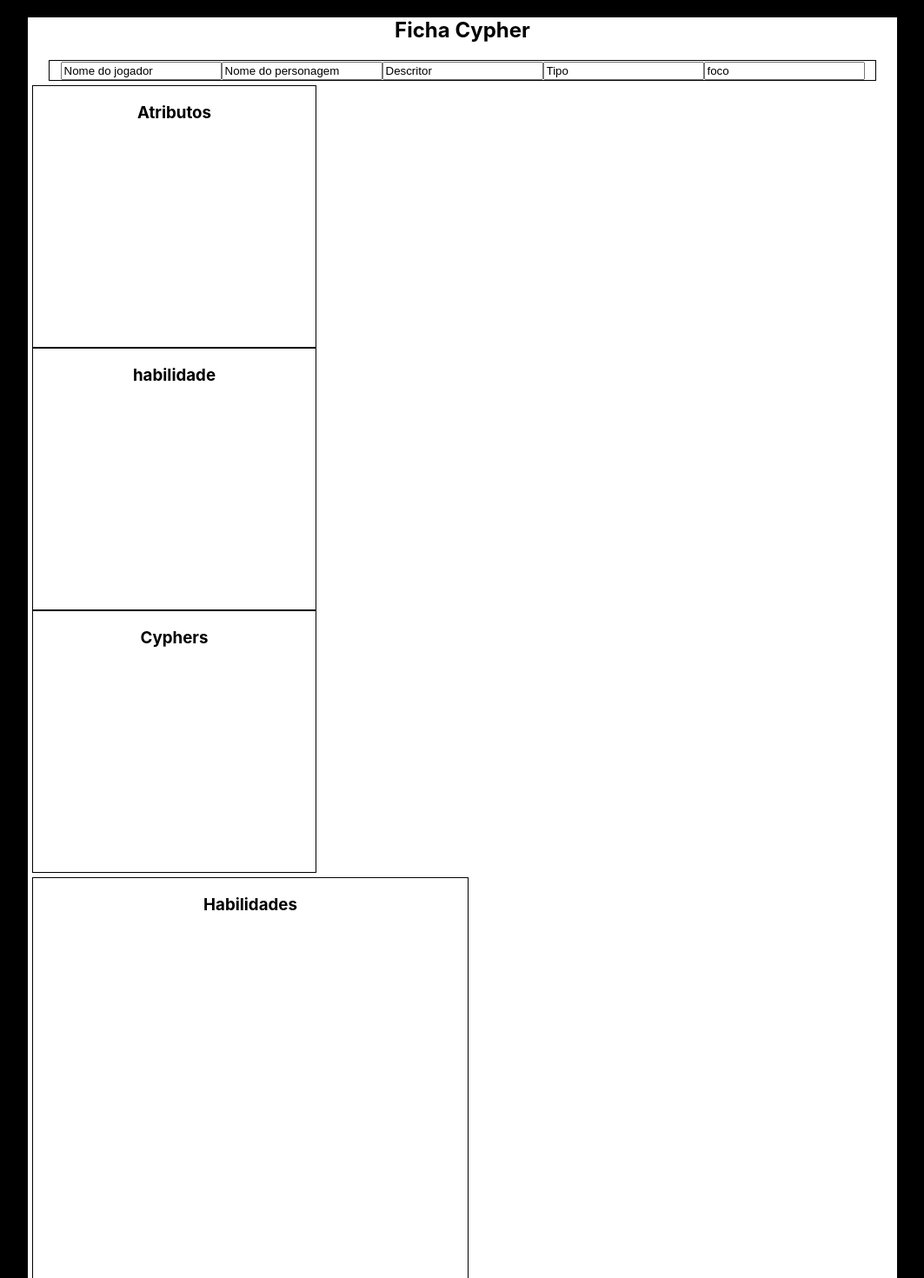
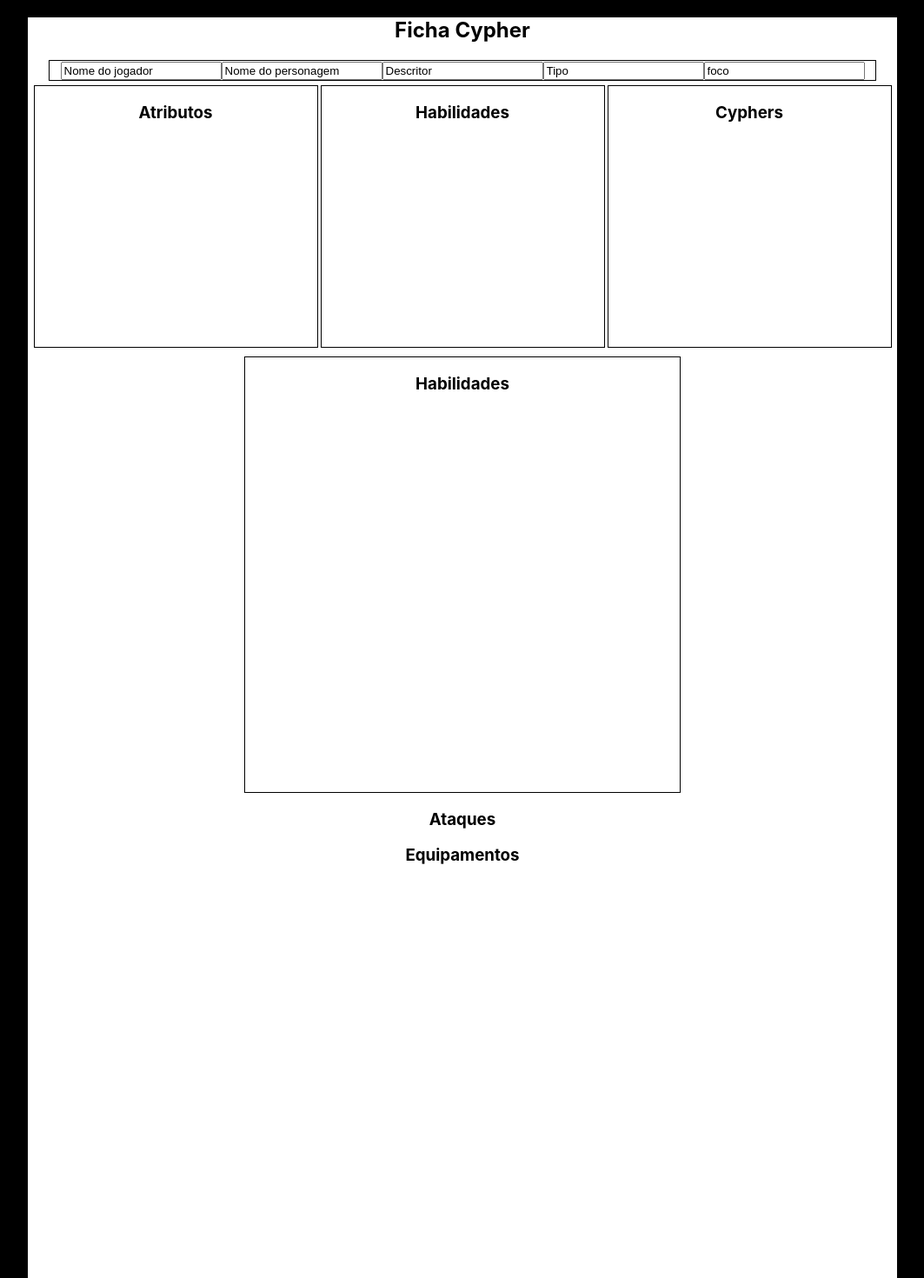
Before and after one commit to AlexandreRodriguesStrapasson/cypher_sheet, a React (Create React App) app in the folder app/: page /Sheet in a window 1280 px wide. Shown: the top 1470 px of the page at 87% size, without its empty margins (108-1171 px from the left). Built offline with nearby package versions, Linux system fonts and the light colour scheme.

Commit message:
style: Changed the way data is displayed

```diff
--- a/app/src/pages/sheet.js
+++ b/app/src/pages/sheet.js
@@ -1,40 +1,44 @@
 import Style from "../style/sheet.module.css";
 
-function Sheet(){
-    return(
+function Sheet() {
+    return (
         <div className={Style.mainBody}>
             <h2>Ficha Cypher</h2>
             <div className={Style.characterInfo}>
-                <input value="Nome do jogador" readOnly/>
-                <input value="Nome do personagem" readOnly/>
-                <input value="Descritor" readOnly/>
-                <input value="Tipo" readOnly/>
-                <input value="foco" readOnly/>
+                <input value="Nome do jogador" readOnly />
+                <input value="Nome do personagem" readOnly />
+                <input value="Descritor" readOnly />
+                <input value="Tipo" readOnly />
+                <input value="foco" readOnly />
             </div>
 
+            <div className={Style.infoSections}>
                 <div className={Style.attributeBox}>
                     <h3>Atributos</h3>
                 </div>
 
                 <div className={Style.abilitties}>
-                <h3>habilidade</h3>
+                    <h3>Habilidades</h3>
                 </div>
                 <div className={Style.cyphers}>
                     <h3>Cyphers</h3>
+                </div>
             </div>
 
             <div className={Style.skills}>
                 <h3>Habilidades</h3>
             </div>
 
-            <div className="attack"></div>
-            <div className="equipament"></div>
-
-            <div className="abilitties"></div>
+            <div className="attack">
+                <h3>Ataques</h3>
+            </div>
+            <div className="equipament">
+                <h3>Equipamentos</h3>
+            </div>
             <div className="backGround"></div>
             <div className="notes"></div>
         </div>
-    )
+    );
 }
 
 export default Sheet;
--- a/app/src/style/sheet.module.css
+++ b/app/src/style/sheet.module.css
@@ -1,4 +1,10 @@
-.mainBody{
+.infoSections {
+    display: flex;
+    justify-content: space-around;
+    margin: 0 5px;
+}
+
+.mainBody {
     background-color: white;
     width: 1000px;
     height: 2000px;
@@ -7,40 +13,25 @@
     margin-right: auto;
 }
 
-.characterInfo{
-    height: auto;
-    width: 950px;
+.characterInfo, .attributeBox, .abilitties, .cyphers, .skills {
     border: 1px solid;
     margin-bottom: 5px;
     margin-left: auto;
     margin-right: auto;
 }
 
-.attributeBox{
-    border: 1px solid;
+.characterInfo {
+    height: auto;
+    width: 950px;
+}
+
+.attributeBox, .abilitties, .cyphers {
     width: 325px;
     height: 300px;
-    margin-left: 5px;
 }
 
-.abilitties{
-    border: 1px solid;
-    width: 325px;
-    height: 300px;
-    margin-left: 5px;
-}
-
-.cyphers{
-    border: 1px solid;
-    width: 325px;
-    height: 300px;
-    margin-left: 5px;
-}
-
-.skills{
-    border: 1px solid;
+.skills {
     width: 500px;
     height: 500px;
     margin-top: 5px;
-    margin-left: 5px;
 }
```
Lines whose indentation alone changed are shown as unchanged.
